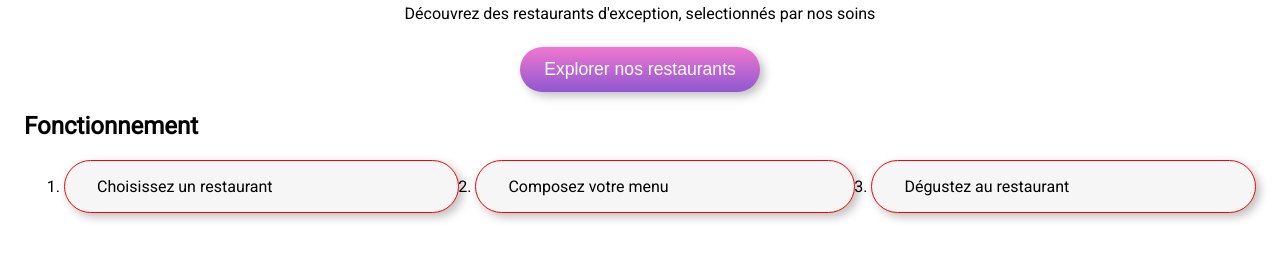
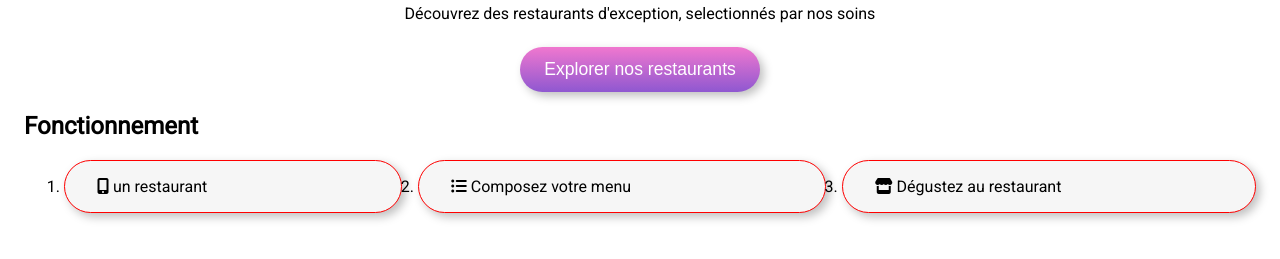
Before and after one commit to dez-crea/ohmyfoodgastrononie, a website: page index.html in a window 1280 px wide. Shown: the part 245-504 px from the top of the page. Drawn offline with Linux system fonts and the light colour scheme; a web font is replaced by a local one.

```diff
--- a/index.html
+++ b/index.html
@@ -28,9 +28,9 @@
         <section class="ardoiseRestaurant">
             <h2>Fonctionnement</h2>
             <ol>
-                <li class="animation">Choisissez un restaurant</li>
-                <li class="animation">Composez votre menu</li>
-                <li class="animation">Dégustez au restaurant</li>
+                <li class="animation"><i class="fa-mobile-alt fas ardoiseRestaurant__icon" aria-hidden="true"></i> un restaurant</li>
+                <li class="animation"><i class="fa-list-ul fas ardoiseRestaurant__icon" aria-hidden="true"></i> Composez votre menu</li>
+                <li class="animation"><i class="fa-store fas ardoiseRestaurant__icon" aria-hidden="true"></i> Dégustez au restaurant</li>
             </ol>
         </section>
 
--- a/sass/layout/_ardoiseRestaurant.scss
+++ b/sass/layout/_ardoiseRestaurant.scss
@@ -2,7 +2,6 @@
 .ardoiseRestaurant{
     ol{
       display: flex;
-      flex-wrap: wrap;
       gap: 1rem;
 
       @media (max-width:800px) {
@@ -10,14 +9,16 @@
       }
     }
     .animation{
-        border-radius: 2rem;
+        border-radius: 1,27rem;
         background-color: #f6f6f6;
-        padding: 1rem 2rem;
-        border: 1px solid red;
+        padding: 1.5 rem 2rem;
         flex-grow: 1;
         @include base-shadow;
         &:hover{
           @include zoom;
+        }
+        & i.fas{
+          margin-right: 2.5rem;
         }
       }
 
```
Also changed, not shown: style.scss (+4 -4 lines).
